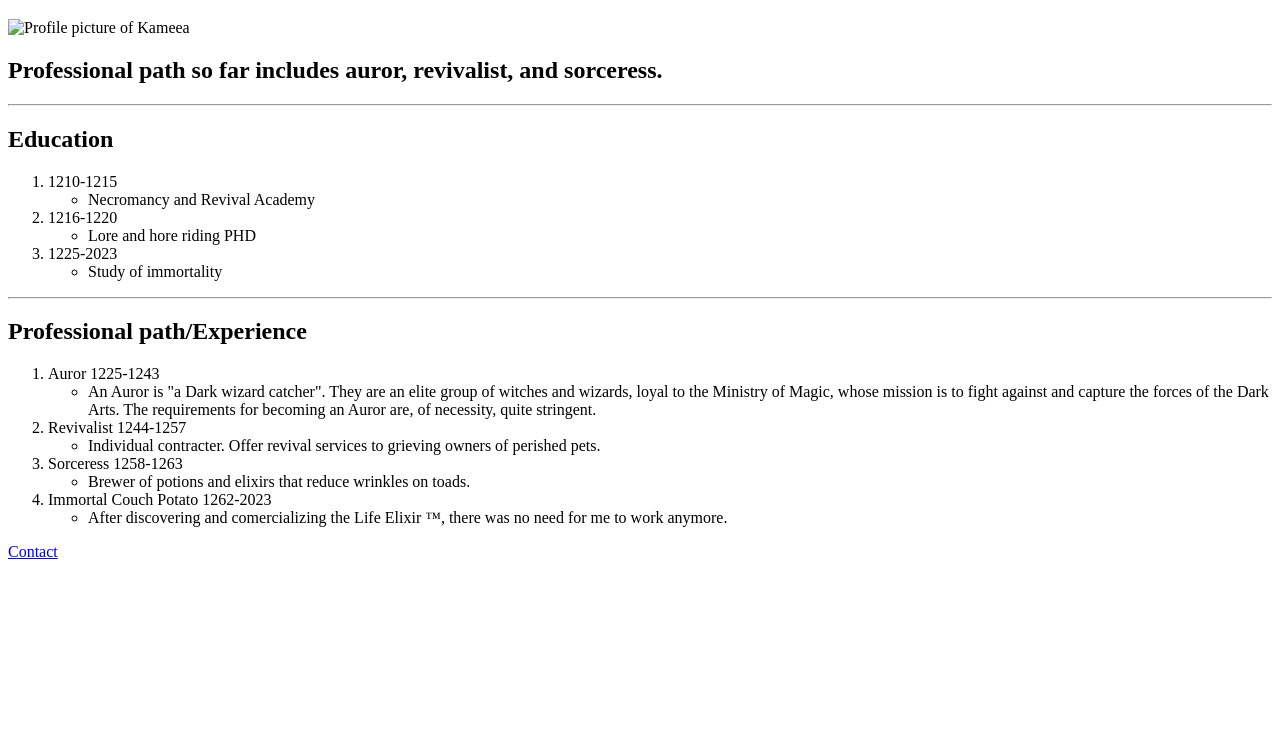
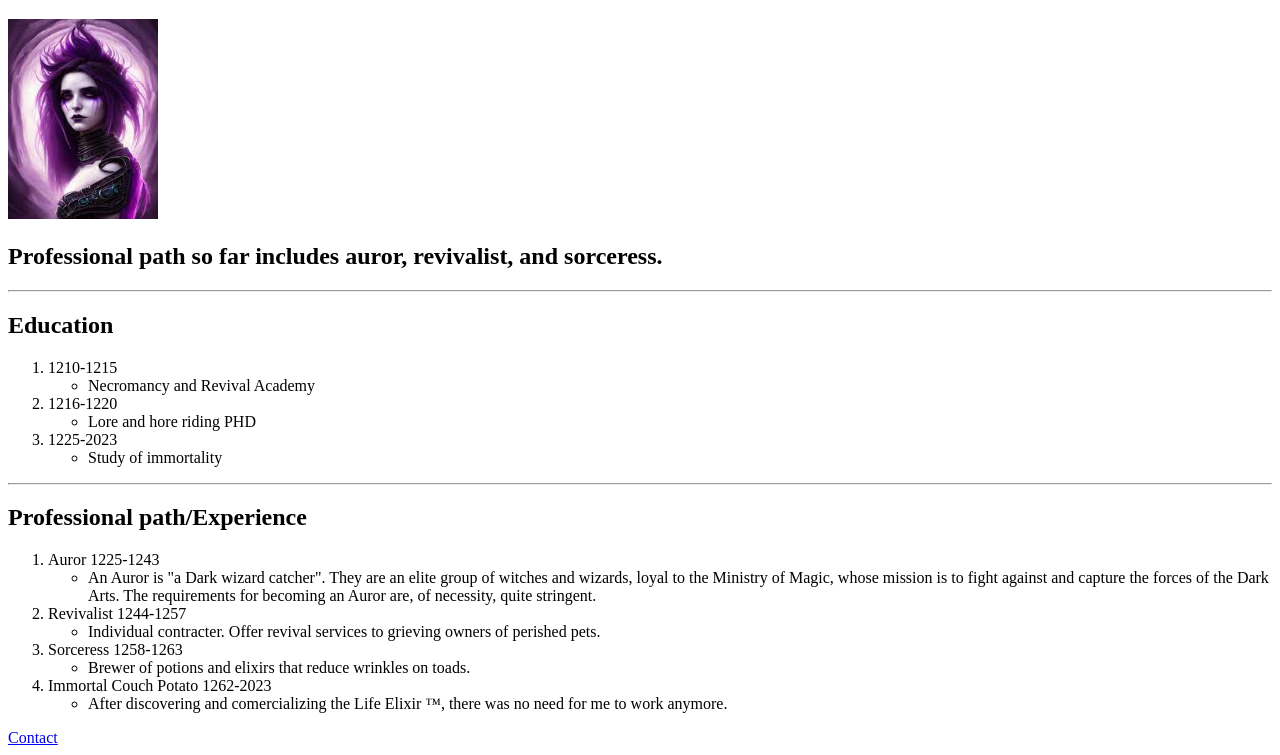
Before and after one commit to Kameea/sorcerer-portofolio, a plain HTML site: page index.html in a window 1280 px wide. Shown: the part 61-816 px from the top of the page. Drawn offline with Linux system fonts and the light colour scheme.

Commit message:
index.html

```diff
--- a/index.html
+++ b/index.html
@@ -7,7 +7,7 @@
 </head>
 <body background-colour="lilac">
    <h1>Purple Whisper's Resume</h1>
-   <img src="./Capstone Project 1 - CV/assets/images.jpg" alt="Profile picture of Kameea" height="200px" width="150px">
+   <img src="./assets/images.jpg" alt="Profile picture of Kameea" height="200px" width="150px">
    <h2>Professional path so far includes auror, revivalist, and sorceress. </h2>
 <hr>
 <h2>Education</h2>
```
